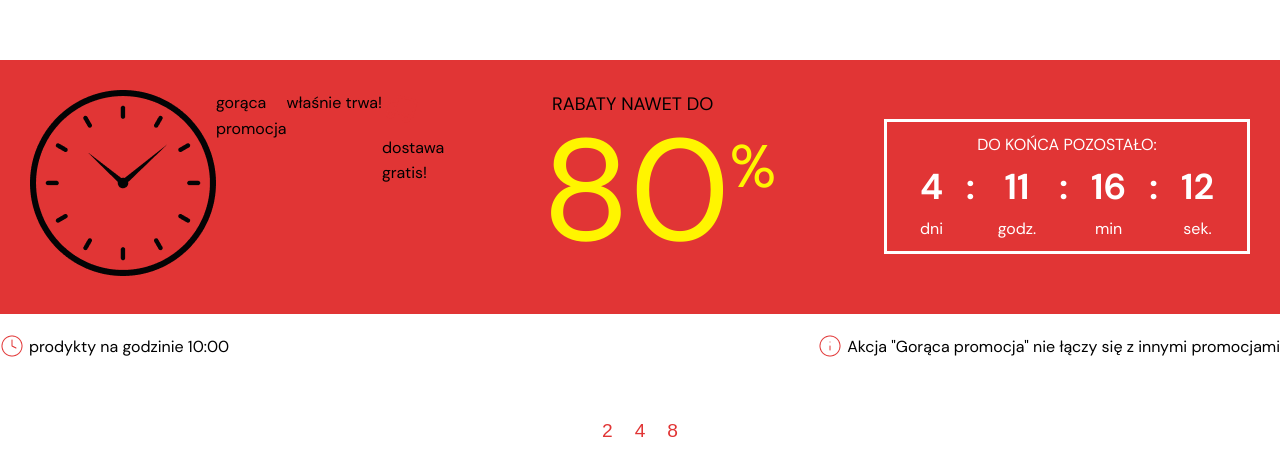
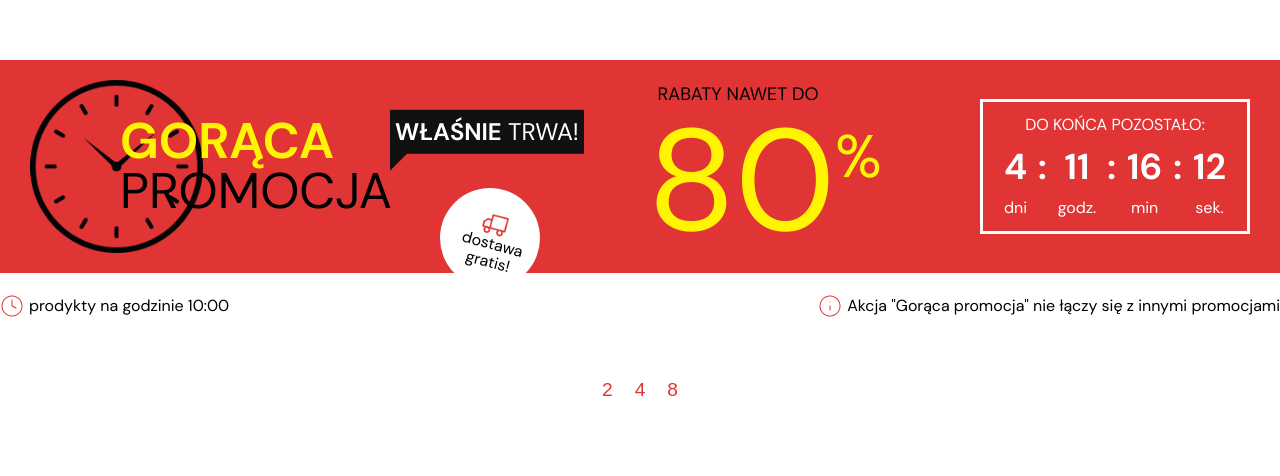
Before and after one commit to exanna/mamezi-recruitment-task, a website: page index.html in a window 1280 px wide. Drawn offline with Linux system fonts and the light colour scheme; no server answers.

Commit message:
@media and header

```diff
--- a/app/scss/components/_products.scss
+++ b/app/scss/components/_products.scss
@@ -1,19 +1,30 @@
 .products {
-    padding: 30px 0;
+    padding: 30px 5px;
     display: flex;
+    flex-wrap: wrap;
     justify-content: space-between;
     gap: 20px;
-    flex-wrap: wrap;
 }
 
 .product {
     border: 1px solid $gray;
     flex: 1;
     padding: 10px;
+    min-width: 150px;
+
+    @media(min-width: 600px) {
+        min-width: 20%;
+    }
+
     animation-name: fadeIn;
     animation-duration: 1s;
     animation-timing-function: ease-in-out;
     animation-iteration-count: 1;
+
+    &__image {
+        display: flex;
+        justify-content: center;
+    }
 
     &__producer {
         color: $gray;
@@ -22,8 +33,14 @@
 
 .count {
     display: flex;
+    flex-direction: column;
+    gap: 5px;
     align-items: center;
-    justify-content: space-between;
+
+    @media (min-width: 1024px) {
+        flex-direction: row;
+        justify-content: space-between;
+    }
     p,
     span {
         font-size: 13px;
--- a/app/scss/components/_timer.scss
+++ b/app/scss/components/_timer.scss
@@ -1,12 +1,26 @@
 .timer {
+    width: 100%;
     align-self: center;
     display: flex;
     flex-direction: column;
     justify-content: center;
+    align-items: center;
     padding: 10px;
 
     border: 3px solid $white;
-    min-width: 340px;
+    // min-width: 340px;
+
+    @media (min-width: 600px) {
+        width: 60%;
+    }
+
+    @media(min-width: 811px) {
+        width: 25%;
+    }
+
+    @media(min-width: 1200px) {
+        width: 20%;
+    }
 
     &__info {
         text-align: center;
--- a/app/scss/layouts/_header.scss
+++ b/app/scss/layouts/_header.scss
@@ -1,36 +1,183 @@
 .header {
     display: flex;
+    flex-wrap: wrap;
     justify-content: space-between;
     background-color: $red;
-    padding: 30px;
+    gap: 10px;
+    padding: 20px 30px;
+
+    @media(min-width: 811px) {
+
+    }
 }
 
 .promo {
-    display: flex;
+    position: relative;
+    min-height: 100px;
+    width: 100%;
+
+    @media(min-width: 811px) {
+        width: 50%;
+    }
+    // border: 1px solid green;
+
+    &__img-wrapper {
+        position: absolute;
+        height: 100%;
+        top: 0;
+        left: 0;
+    }
+
+    &__headline {
+        position: absolute;
+        left: 45px;
+        top: 50%;
+        transform: translateY(-50%);
+        font-size: 30px;
+        text-transform: uppercase;
+        line-height: 1;
+
+        // @media(min-width: 811px) {
+        //     font-size: 60px;
+        //     left: 90px;
+        // }
+
+        @media(min-width: 992px) {
+            font-size: 50px;
+            left: 90px;
+        }
+    }
+
+    &__headline--first-word {
+        font-weight: 700;
+        color: $yellow;
+    }
+
+    &__text {
+        background-color: $black;
+        font-size: 14px;
+        color: $white;
+        position: absolute;
+        top: 20%;
+        transform: translateY(-50%);
+        left: 180px;
+        padding: 3px 5px;
+        text-transform: uppercase;
+
+        // top: 30%;
+        // left: 360px;
+        // font-size: 24px;
+
+        @media(min-width: 992px) {
+            top: 30%;
+            left: 360px;
+            font-size: 24px;
+        }
+        &::after {
+            content: '';
+            position: absolute;
+            left: 0;
+            width: 0;
+            height: 0;
+            border: 20px solid transparent;
+            border-top: 0;
+            border-left: 20px solid $black;
+        }
+    }
+
+    &__text--first-word {
+        font-weight: 700;
+    }
+
+    &__circle {
+        background-color: $white;
+        display: flex;
+        flex-direction: column;
+        justify-content: center;
+        align-items: center;
+        position: absolute;
+        right: 10px;
+        bottom: -80px;
+        width: 100px;
+        height: 100px;
+        border-radius: 100%;
+
+        @media (min-width: 600px) {
+            right: 30px;
+            bottom: 0px;
+        }
+
+        @media(min-width: 811px) {
+            right: 30px;
+            bottom: -25px;
+        }
+
+        @media(min-width: 992px) {
+            right: 0;
+            bottom: -35px;
+        }
+
+        @media(min-width: 1200px) {
+            right: 100px;
+        }
+
+        img {
+            width: 30%;
+            transform: translate(5px, 5px);
+        }
+
+        p {
+            transform: rotate(15deg);
+            text-align: center;
+            line-height: 1.1;
+        }
+    }
 }
 
 .percent-info {
     display: inline-block;
     vertical-align: top;
+    width: 80%;
+
+    @media (min-width: 600px) {
+        width: 30%;
+    }
+
+    @media(min-width: 811px) {
+        width: 15%;
+    }
+
+    @media(min-width: 1200px) {
+        width: 25%;
+    }
 
     &__text {
         text-transform: uppercase;
         font-size: 18px;
-
+        width: 100%;
     }
 
     &__number {
         display: inline-flex;
-        font-size: 144px;
+        font-size: 80px;
         color: $yellow;
+
+        @media (min-width: 1200px){
+            font-size: 144px;
+
+        }
 
         p {
             text-indent: -10px;
             line-height: 1;
         }
         span {
-            font-size: 60px;
+            font-size: 36px;
+
+            @media (min-width: 1200px) {
+                font-size: 60px;
+
+            }
         }
     }
-
 }
--- a/index.html
+++ b/index.html
@@ -17,16 +17,17 @@
 					<img src="assets/images/clock.png" alt="Ikona zegara">
 				</div>
 				<div class="promo__headline">
-					<h1>gorąca<br>promocja</h1>
+					<h1><span class="promo__headline--first-word">gorąca</span><br>promocja</h1>
 				</div>
 				<div class="promo__text">
-					<p>właśnie trwa!</p>
+					<p><span class="promo__text--first-word">właśnie</span> trwa!</p>
 				</div>
 				<div class="promo__circle">
 					<img src="assets/images/truck.png" alt="Ikona samochodu dostawczego">
 					<p>dostawa<br>gratis!</p>
 				</div>
 			</div>
+
 			<div class="header__percent-info percent-info">
 				<div class="percent-info__text">
 					<p>rabaty nawet do</p>
```
Also changed, not shown: dist/index.css, 1 other file.
